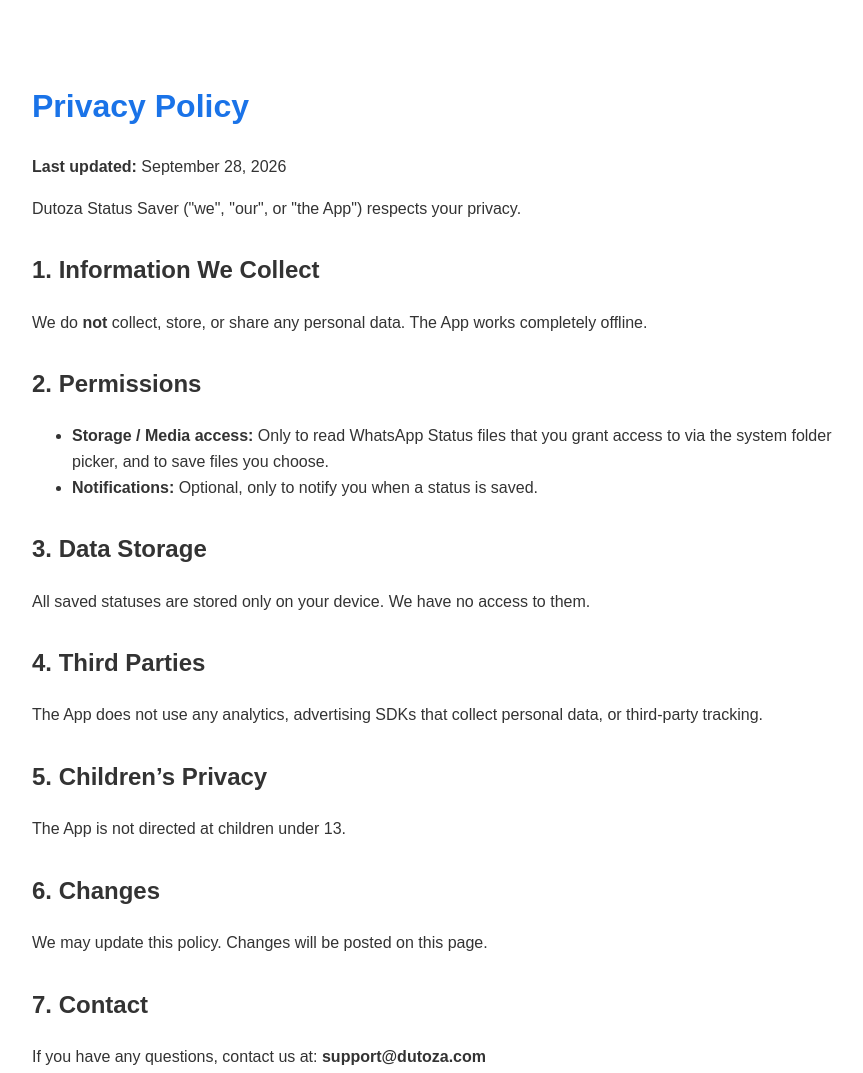
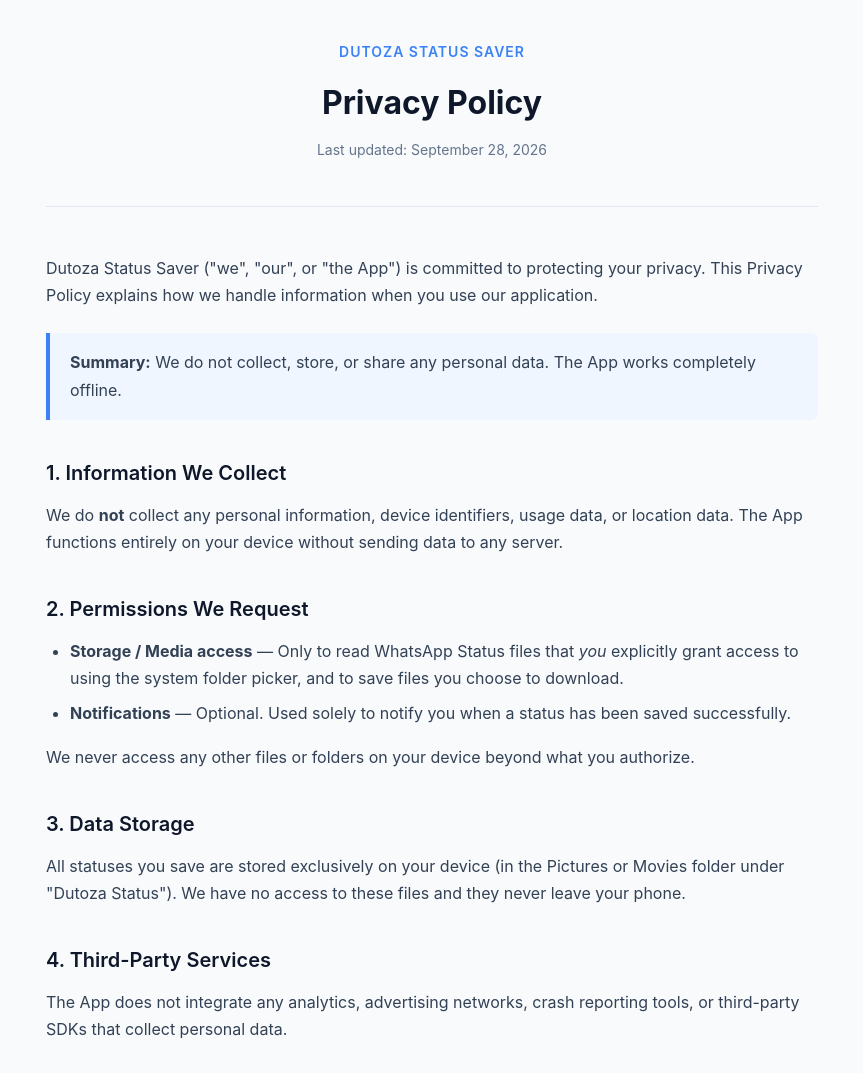
Before and after one commit to keyramkey/dutoza-legal, a plain HTML site: page privacy.html in a window 1280 px wide. Shown: the top 1073 px of the page, without its empty margins (208-1071 px from the left). Drawn offline with Linux system fonts and the light colour scheme.

Commit message:
Update privacy.html

```diff
--- a/privacy.html
+++ b/privacy.html
@@ -3,40 +3,149 @@
 <head>
     <meta charset="UTF-8">
     <meta name="viewport" content="width=device-width, initial-scale=1.0">
-    <title>Privacy Policy - Dutoza Status Saver</title>
+    <title>Privacy Policy – Dutoza Status Saver</title>
     <style>
-        body { font-family: Arial, sans-serif; max-width: 800px; margin: 40px auto; padding: 20px; line-height: 1.6; color: #333; }
-        h1 { color: #1a73e8; }
-        h2 { margin-top: 30px; }
+        :root {
+            --primary: #0f172a;
+            --accent: #3b82f6;
+            --text: #334155;
+            --light: #f8fafc;
+            --border: #e2e8f0;
+        }
+        * { margin: 0; padding: 0; box-sizing: border-box; }
+        body {
+            font-family: -apple-system, BlinkMacSystemFont, 'Segoe UI', Roboto, Oxygen, Ubuntu, sans-serif;
+            background: var(--light);
+            color: var(--text);
+            line-height: 1.7;
+        }
+        .container {
+            max-width: 820px;
+            margin: 0 auto;
+            padding: 40px 24px 80px;
+        }
+        header {
+            text-align: center;
+            margin-bottom: 48px;
+            padding-bottom: 32px;
+            border-bottom: 1px solid var(--border);
+        }
+        .logo {
+            font-size: 14px;
+            font-weight: 600;
+            color: var(--accent);
+            letter-spacing: 1px;
+            text-transform: uppercase;
+            margin-bottom: 12px;
+        }
+        h1 {
+            font-size: 32px;
+            color: var(--primary);
+            font-weight: 700;
+            margin-bottom: 8px;
+        }
+        .updated {
+            font-size: 14px;
+            color: #64748b;
+        }
+        h2 {
+            font-size: 20px;
+            color: var(--primary);
+            margin: 36px 0 12px;
+            font-weight: 600;
+        }
+        p, li {
+            font-size: 16px;
+            margin-bottom: 12px;
+        }
+        ul {
+            padding-left: 24px;
+            margin-bottom: 16px;
+        }
+        li { margin-bottom: 8px; }
+        a {
+            color: var(--accent);
+            text-decoration: none;
+            font-weight: 500;
+        }
+        a:hover { text-decoration: underline; }
+        .highlight {
+            background: #eff6ff;
+            border-left: 4px solid var(--accent);
+            padding: 16px 20px;
+            margin: 24px 0;
+            border-radius: 0 8px 8px 0;
+        }
+        footer {
+            margin-top: 60px;
+            padding-top: 24px;
+            border-top: 1px solid var(--border);
+            text-align: center;
+            font-size: 14px;
+            color: #64748b;
+        }
+        .contact-box {
+            background: white;
+            border: 1px solid var(--border);
+            border-radius: 12px;
+            padding: 24px;
+            margin-top: 32px;
+            text-align: center;
+        }
+        .contact-box a {
+            font-size: 18px;
+            font-weight: 600;
+        }
     </style>
 </head>
 <body>
+    <div class="container">
+        <header>
+            <div class="logo">Dutoza Status Saver</div>
             <h1>Privacy Policy</h1>
-    <p><strong>Last updated:</strong> September 28, 2026</p>
-    <p>Dutoza Status Saver ("we", "our", or "the App") respects your privacy.</p>
+            <p class="updated">Last updated: September 28, 2026</p>
+        </header>
+
+        <p>Dutoza Status Saver ("we", "our", or "the App") is committed to protecting your privacy. This Privacy Policy explains how we handle information when you use our application.</p>
+
+        <div class="highlight">
+            <strong>Summary:</strong> We do not collect, store, or share any personal data. The App works completely offline.
+        </div>
 
         <h2>1. Information We Collect</h2>
-    <p>We do <strong>not</strong> collect, store, or share any personal data. The App works completely offline.</p>
+        <p>We do <strong>not</strong> collect any personal information, device identifiers, usage data, or location data. The App functions entirely on your device without sending data to any server.</p>
 
-    <h2>2. Permissions</h2>
+        <h2>2. Permissions We Request</h2>
         <ul>
-        <li><strong>Storage / Media access:</strong> Only to read WhatsApp Status files that you grant access to via the system folder picker, and to save files you choose.</li>
-        <li><strong>Notifications:</strong> Optional, only to notify you when a status is saved.</li>
+            <li><strong>Storage / Media access</strong> — Only to read WhatsApp Status files that <em>you</em> explicitly grant access to using the system folder picker, and to save files you choose to download.</li>
+            <li><strong>Notifications</strong> — Optional. Used solely to notify you when a status has been saved successfully.</li>
         </ul>
+        <p>We never access any other files or folders on your device beyond what you authorize.</p>
 
         <h2>3. Data Storage</h2>
-    <p>All saved statuses are stored only on your device. We have no access to them.</p>
+        <p>All statuses you save are stored exclusively on your device (in the Pictures or Movies folder under "Dutoza Status"). We have no access to these files and they never leave your phone.</p>
 
-    <h2>4. Third Parties</h2>
-    <p>The App does not use any analytics, advertising SDKs that collect personal data, or third-party tracking.</p>
+        <h2>4. Third-Party Services</h2>
+        <p>The App does not integrate any analytics, advertising networks, crash reporting tools, or third-party SDKs that collect personal data.</p>
 
         <h2>5. Children’s Privacy</h2>
-    <p>The App is not directed at children under 13.</p>
+        <p>The App is not directed at children under the age of 13. We do not knowingly collect any information from children.</p>
 
-    <h2>6. Changes</h2>
-    <p>We may update this policy. Changes will be posted on this page.</p>
+        <h2>6. Changes to This Policy</h2>
+        <p>We may update this Privacy Policy from time to time. Any changes will be posted on this page with an updated "Last updated" date.</p>
 
-    <h2>7. Contact</h2>
-    <p>If you have any questions, contact us at: <strong>support@dutoza.com</strong></p>
+        <h2>7. Contact Us</h2>
+        <p>If you have any questions about this Privacy Policy, please contact us:</p>
+
+        <div class="contact-box">
+            <p>Email us at</p>
+            <a href="mailto:help@dutoza.com">help@dutoza.com</a>
+        </div>
+
+        <footer>
+            © 2026 Dutoza Status Saver. All rights reserved.<br>
+            Not affiliated with WhatsApp or Meta Platforms, Inc.
+        </footer>
+    </div>
 </body>
 </html>
```
Lines whose indentation alone changed are shown as unchanged.
